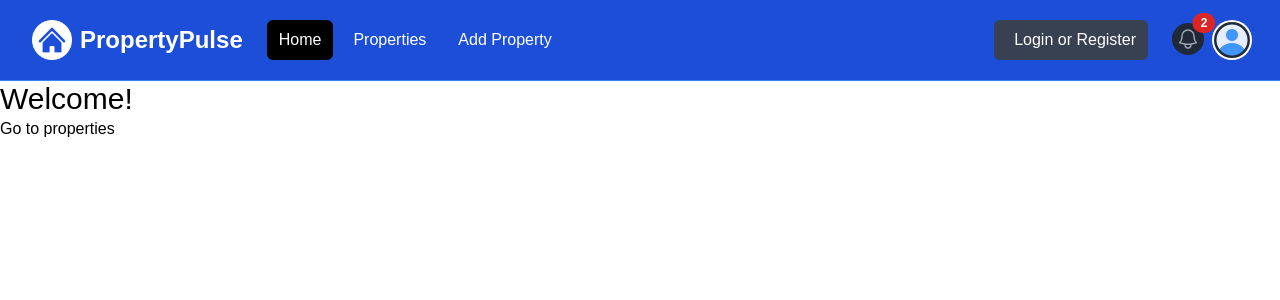
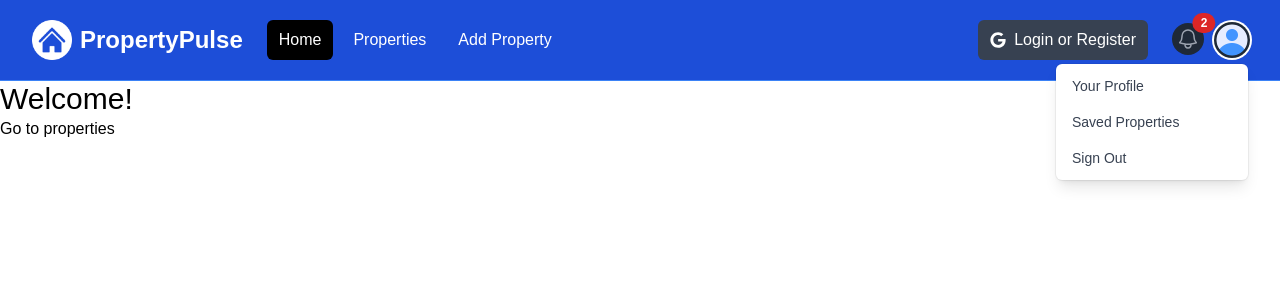
Before and after one commit to robgmerrill/property-find, a Next.js app: page / in a window 1280 px wide. Both pictures are taken after a click on the button "Open user menu". Shown: the top 300 px of the page. Built offline with nearby package versions, Linux system fonts and the light colour scheme.

Commit message:
add links and handle menu and profile open and close

```diff
--- a/components/Navbar.tsx
+++ b/components/Navbar.tsx
@@ -1,8 +1,15 @@
+"use client";
 import logo from "@/assets/images/logo-white.png";
 import Image from "next/image";
 import profileDefault from "@/assets/images/profile.png";
+import Link from "next/link";
+import { FaGoogle } from "react-icons/fa";
+import { useState } from "react";
 
 const Navbar = () => {
+  const [isMobileMenuOpen, setIsMobileMenuOpen] = useState(false);
+  const [isProfileMenuOpen, setIsProfileMenuOpen] = useState(false);
+
   return (
     <nav className="bg-blue-700 border-b border-blue-500">
       <div className="mx-auto max-w-7xl px-2 sm:px-6 lg:px-8">
@@ -10,6 +17,7 @@
           <div className="absolute inset-y-0 left-0 flex items-center md:hidden">
             {/* <!-- Mobile menu button--> */}
             <button
+              onClick={() => setIsMobileMenuOpen((prev) => !prev)}
               type="button"
               id="mobile-dropdown-button"
               className="relative inline-flex items-center justify-center rounded-md p-2 text-gray-400 hover:bg-gray-700 hover:text-white focus:outline-none focus:ring-2 focus:ring-inset focus:ring-white"
@@ -37,34 +45,34 @@
 
           <div className="flex flex-1 items-center justify-center md:items-stretch md:justify-start">
             {/* <!-- Logo --> */}
-            <a className="flex flex-shrink-0 items-center" href="/index.html">
+            <Link className="flex flex-shrink-0 items-center" href="/">
               <Image className="h-10 w-auto" src={logo} alt="PropertyPulse" />
 
               <span className="hidden md:block text-white text-2xl font-bold ml-2">
                 PropertyPulse
               </span>
-            </a>
+            </Link>
             {/* <!-- Desktop Menu Hidden below md screens --> */}
             <div className="hidden md:ml-6 md:block">
               <div className="flex space-x-2">
-                <a
-                  href="/index.html"
+                <Link
+                  href="/"
                   className="text-white bg-black hover:bg-gray-900 hover:text-white rounded-md px-3 py-2"
                 >
                   Home
-                </a>
-                <a
-                  href="/properties.html"
+                </Link>
+                <Link
+                  href="/properties"
                   className="text-white hover:bg-gray-900 hover:text-white rounded-md px-3 py-2"
                 >
                   Properties
-                </a>
-                <a
-                  href="/add-property.html"
+                </Link>
+                <Link
+                  href="/properties/add"
                   className="text-white hover:bg-gray-900 hover:text-white rounded-md px-3 py-2"
                 >
                   Add Property
-                </a>
+                </Link>
               </div>
             </div>
           </div>
@@ -73,7 +81,7 @@
           <div className="hidden md:block md:ml-6">
             <div className="flex items-center">
               <button className="flex items-center text-white bg-gray-700 hover:bg-gray-900 hover:text-white rounded-md px-3 py-2">
-                <i className="fa-brands fa-google text-white mr-2"></i>
+                <FaGoogle className="text-white mr-2"></FaGoogle>
                 <span>Login or Register</span>
               </button>
             </div>
@@ -81,7 +89,7 @@
 
           {/* <!-- Right Side Menu (Logged In) --> */}
           <div className="absolute inset-y-0 right-0 flex items-center pr-2 md:static md:inset-auto md:ml-6 md:pr-0">
-            <a href="messages.html" className="relative group">
+            <Link href="messages" className="relative group">
               <button
                 type="button"
                 className="relative rounded-full bg-gray-800 p-1 text-gray-400 hover:text-white focus:outline-none focus:ring-2 focus:ring-white focus:ring-offset-2 focus:ring-offset-gray-800"
@@ -107,11 +115,12 @@
                 2
                 {/* <!-- Replace with the actual number of notifications --> */}
               </span>
-            </a>
+            </Link>
             {/* <!-- Profile dropdown button --> */}
             <div className="relative ml-3">
               <div>
                 <button
+                  onClick={() => setIsProfileMenuOpen((prev) => !prev)}
                   type="button"
                   className="relative flex rounded-full bg-gray-800 text-sm focus:outline-none focus:ring-2 focus:ring-white focus:ring-offset-2 focus:ring-offset-gray-800"
                   id="user-menu-button"
@@ -129,32 +138,33 @@
               </div>
 
               {/* <!-- Profile dropdown --> */}
+              {isProfileMenuOpen && (
                 <div
                   id="user-menu"
-                className="hidden absolute right-0 z-10 mt-2 w-48 origin-top-right rounded-md bg-white py-1 shadow-lg ring-1 ring-black ring-opacity-5 focus:outline-none"
+                  className=" absolute right-0 z-10 mt-2 w-48 origin-top-right rounded-md bg-white py-1 shadow-lg ring-1 ring-black ring-opacity-5 focus:outline-none"
                   role="menu"
                   aria-orientation="vertical"
                   aria-labelledby="user-menu-button"
-                tabIndex="-1"
+                  tabIndex={-1}
                 >
-                <a
-                  href="/profile.html"
+                  <Link
+                    href="/profile"
                     className="block px-4 py-2 text-sm text-gray-700"
                     role="menuitem"
                     tabIndex="-1"
                     id="user-menu-item-0"
                   >
                     Your Profile
-                </a>
-                <a
-                  href="/saved-properties.html"
+                  </Link>
+                  <Link
+                    href="/properties/saved"
                     className="block px-4 py-2 text-sm text-gray-700"
                     role="menuitem"
                     tabIndex="-1"
                     id="user-menu-item-2"
                   >
                     Saved Properties
-                </a>
+                  </Link>
                   <button
                     className="block px-4 py-2 text-sm text-gray-700"
                     role="menuitem"
@@ -164,38 +174,41 @@
                     Sign Out
                   </button>
                 </div>
+              )}
             </div>
           </div>
         </div>
       </div>
 
       {/* <!-- Mobile menu, show/hide based on menu state. --> */}
-      <div className="hidden" id="mobile-menu">
+      {isMobileMenuOpen && (
+        <div className="" id="mobile-menu">
           <div className="space-y-1 px-2 pb-3 pt-2">
-          <a
-            href="/index.html"
+            <Link
+              href="/"
               className="bg-black text-white block rounded-md px-3 py-2 text-base font-medium"
             >
               Home
-          </a>
-          <a
-            href="/properties.html"
+            </Link>
+            <Link
+              href="/properties"
               className="text-white block rounded-md px-3 py-2 text-base font-medium"
             >
               Properties
-          </a>
-          <a
-            href="/add-property.html"
+            </Link>
+            <Link
+              href="/properties/add"
               className="text-white block rounded-md px-3 py-2 text-base font-medium"
             >
               Add Property
-          </a>
+            </Link>
             <button className="flex items-center text-white bg-gray-700 hover:bg-gray-900 hover:text-white rounded-md px-3 py-2 my-5">
               <i className="fa-brands fa-google mr-2"></i>
               <span>Login or Register</span>
             </button>
           </div>
         </div>
+      )}
     </nav>
   );
 };
```
Also changed, not shown: package.json (+4 -3 lines), 1 other file (tests, documents, lock files or other folders). Lines whose indentation alone changed are shown as unchanged.
